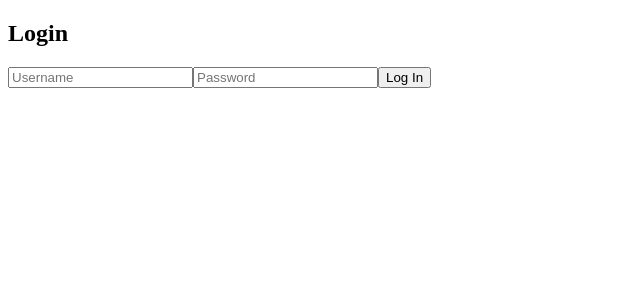
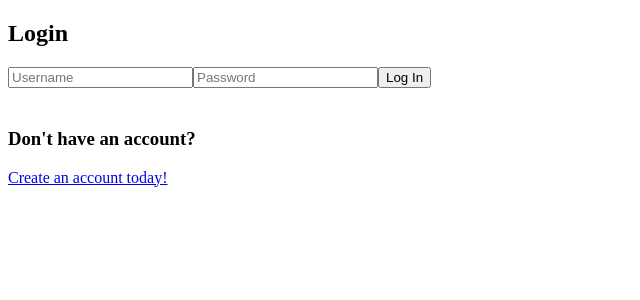
Before and after one commit to shamitsoni/Quiz-App, a React (Vite) app in the folder client/: page /login in a window 1280 px wide. Shown: the top 300 px of the page, without its empty margins (0-640 px from the left). Built offline with nearby package versions, Linux system fonts and the light colour scheme.

Commit message:
feat: improve login and signup UX with navigation and error feedback
- Add link on login page to navigate to account creation
- Display error message on signup page when username is already taken
- Enhance user experience for authentication flows

```diff
--- a/client/src/App.jsx
+++ b/client/src/App.jsx
@@ -1,10 +1,9 @@
-import { useState } from "react";
+import { useState, useEffect } from "react";
 import { Routes, Route } from "react-router-dom";
 import Home from "./components/Home";
 import Quiz from "./components/Quiz";
 import Login from "./components/Login";
 import SignUp from "./components/SignUp";
-import { useEffect } from "react";
 import ProtectedRoute from "./components/ProtectedRoute";
 
 function App() {
--- a/client/src/components/Login.jsx
+++ b/client/src/components/Login.jsx
@@ -61,6 +61,8 @@ function Login({ setUser }) {
         <button type="submit">Log In</button>
       </form>
       {error && <p style={{ color: "red" }}>{error}</p>}
+      <h3 style={{ marginTop: "40px" }}>Don't have an account?</h3>
+      <a href="/sign-up">Create an account today!</a>
     </div>
   );
 }
--- a/client/src/components/SignUp.jsx
+++ b/client/src/components/SignUp.jsx
@@ -6,6 +6,7 @@ function SignUp() {
     document.title = "Sign Up";
   }, []);
   const [form, setForm] = useState({ username: "", password: "" });
+  const [error, setError] = useState("");
   const navigate = useNavigate();
 
   const handleChange = (e) => {
@@ -23,6 +24,8 @@ function SignUp() {
       const data = await response.json();
       if (response.ok) {
         navigate("/");
+      } else {
+        setError("Username already taken!");
       }
     } catch (err) {
       console.error("Sign up failed:", err);
@@ -50,6 +53,7 @@ function SignUp() {
           required
         />
         <button type="submit">Create Account</button>
+        {error && <p style={{ color: "red" }}>{error}</p>}
       </form>
     </div>
   );
```
